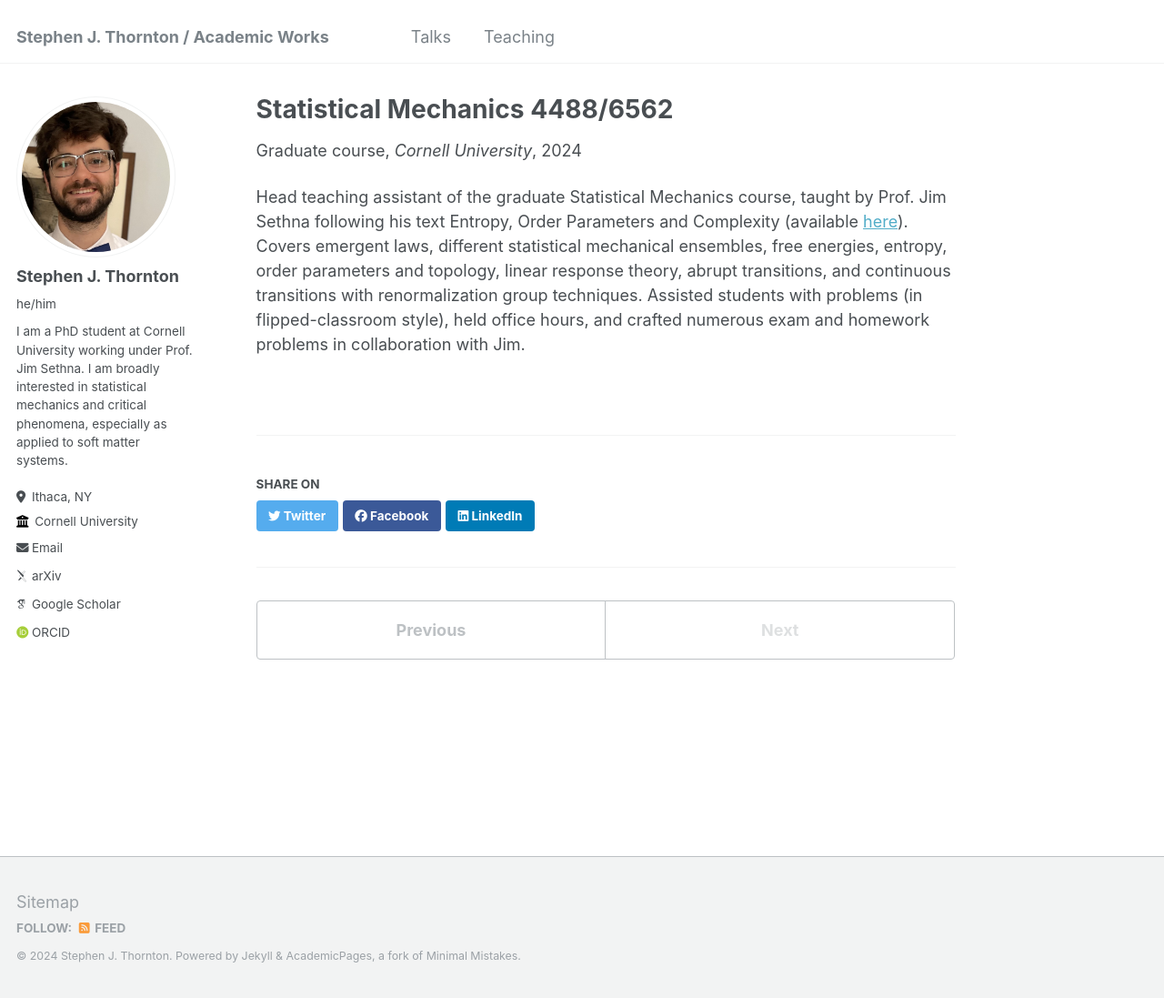
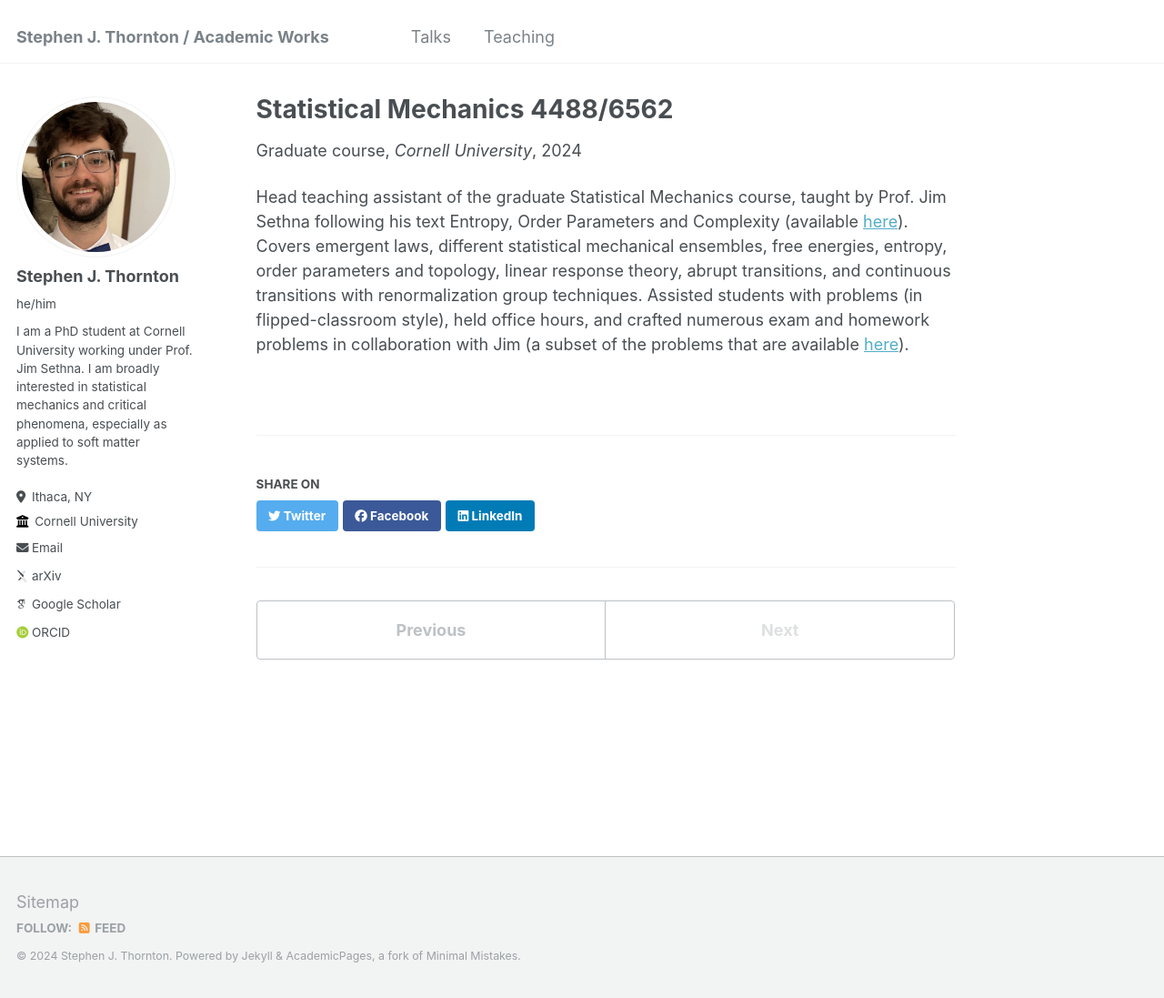
Before and after one commit to stephen-thornton/stephen-thornton.github.io, a Jekyll site: the page built from _teaching/StatMech.md, in a window 1280 px wide and 1097 px high. Shown: the whole window at 91% size. Built offline with Jekyll 4.4.1, drawn with Linux system fonts in a browser that asks for light colours; some web fonts are replaced.

Commit message:
Update StatMech.md

```diff
--- a/_teaching/StatMech.md
+++ b/_teaching/StatMech.md
@@ -8,4 +8,4 @@ date: Spring 2022, Spring 2023, Spring 2024
 location: "Ithaca, NY"
 ---
 
-Head teaching assistant of the graduate Statistical Mechanics course, taught by Prof. Jim Sethna following his text Entropy, Order Parameters and Complexity (available [here](https://sethna.lassp.cornell.edu/StatMech/)). Covers emergent laws, different statistical mechanical ensembles, free energies, entropy, order parameters and topology, linear response theory, abrupt transitions, and continuous transitions with renormalization group techniques. Assisted students with problems (in flipped-classroom style), held office hours, and crafted numerous exam and homework problems in collaboration with Jim.
+Head teaching assistant of the graduate Statistical Mechanics course, taught by Prof. Jim Sethna following his text Entropy, Order Parameters and Complexity (available [here](https://sethna.lassp.cornell.edu/StatMech/)). Covers emergent laws, different statistical mechanical ensembles, free energies, entropy, order parameters and topology, linear response theory, abrupt transitions, and continuous transitions with renormalization group techniques. Assisted students with problems (in flipped-classroom style), held office hours, and crafted numerous exam and homework problems in collaboration with Jim (a subset of the problems that are available [here](https://sethna.lassp.cornell.edu/StatMech/SethnaExercises.pdf)).
```
